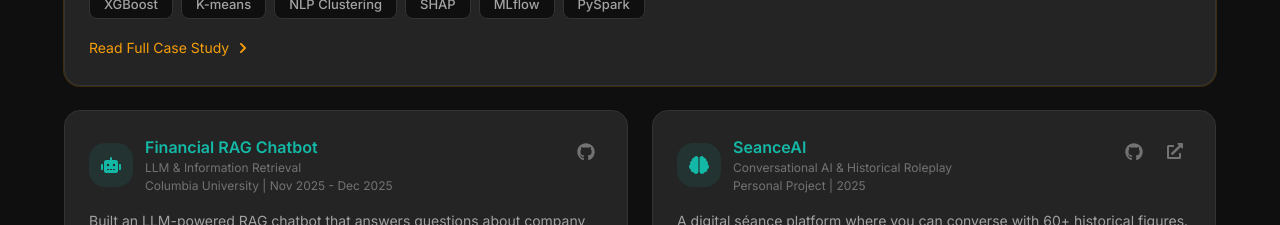
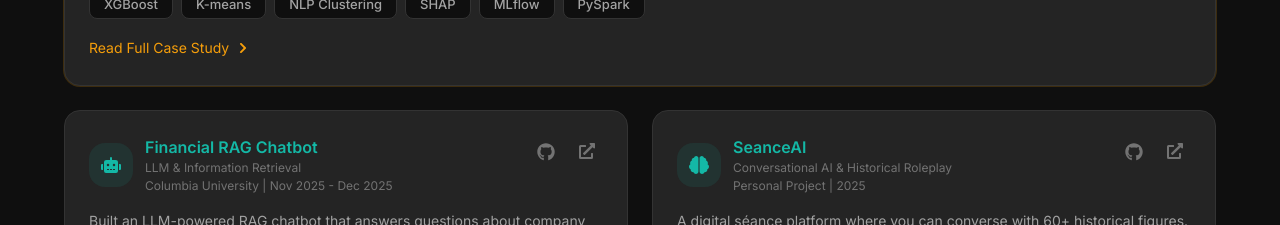
Before and after one commit to ARJUNVARMA2000/Portfolio-Website, a Next.js app: page / in a window 1280 px wide. Shown: the part 3920-4145 px from the top of the page. Built offline with nearby package versions, Linux system fonts and the light colour scheme.

Commit message:
Add Financial RAG Chatbot demo link to all relevant places
- Add demo link to Projects component
- Update README and GitHub profile README files
- Add link to resume context for AI chat
- Update CommandPalette to open demo directly

```diff
--- a/components/CommandPalette.tsx
+++ b/components/CommandPalette.tsx
@@ -189,7 +189,7 @@ export default function CommandPalette({
         icon: <FaRobot size={16} />,
         category: "projects",
         action: () => {
-          document.getElementById("projects")?.scrollIntoView({ behavior: "smooth" });
+          window.open("https://financialrag-chatbot.streamlit.app/", "_blank");
           setIsOpen(false);
         },
         keywords: ["llm", "ai", "chatbot"],
--- a/components/Projects.tsx
+++ b/components/Projects.tsx
@@ -201,6 +201,7 @@ const projects = [
       "Semantic search with ChromaDB",
     ],
     github: "https://github.com/ARJUNVARMA2000/Financial-RAG-Chatbot",
+    demo: "https://financialrag-chatbot.streamlit.app/",
     period: "Nov 2025 - Dec 2025",
     org: "Columbia University",
     caseStudy: financialRagCaseStudy,
--- a/lib/resume-context.ts
+++ b/lib/resume-context.ts
@@ -58,6 +58,7 @@ You are an AI assistant on Arjun Varma's portfolio website. You answer questions
 ### Financial RAG Chatbot - Columbia University (Nov 2025 - Dec 2025)
 - Built an LLM-powered RAG chatbot answering questions about company financials from SEC filings
 - Implemented Streamlit UI + FastAPI backend with ChromaDB semantic retrieval
+- Link: https://financialrag-chatbot.streamlit.app/
 
 ### SeanceAI
 - Digital séance platform for conversing with 60+ historical figures
```
Also changed, not shown: 2 other files (tests, documents, lock files or other folders).
